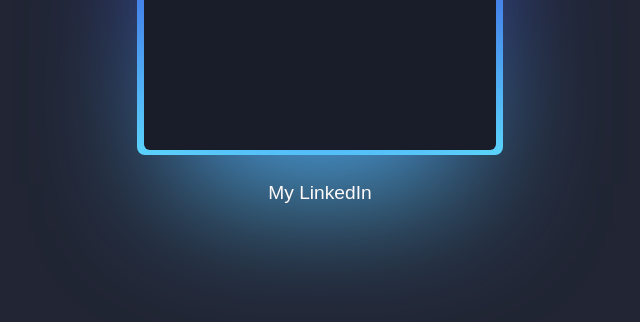
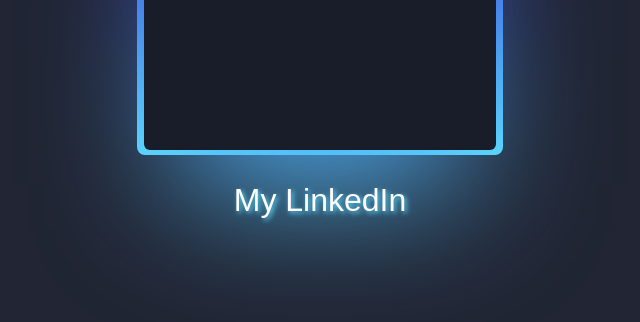
Before and after one commit to TeNeBiT-eng/magic-card, a plain HTML site: page index.html in a window 1280 px wide. Shown: the part 416-738 px from the top of the page, without its empty margins (320-960 px from the left). Drawn offline with Linux system fonts and the light colour scheme.

Commit message:
transitions

```diff
--- a/style.css
+++ b/style.css
@@ -7,6 +7,7 @@
 * {
   --card-height: 65vh;
   --card-width: calc(var(--card-height) / 1.5);
+  font-size: 16px;
 }
 
 body {
@@ -113,9 +114,10 @@
 
 .linkedIn {
   color: snow;
-  font-size: larger;
+  font-size: 2rem;
   text-decoration: none;
   font-family: sans-serif;
   font-weight: 500;
   margin-top: 2rem;
+  text-shadow: 2px 2px 5px #5ddcff
 }
```
